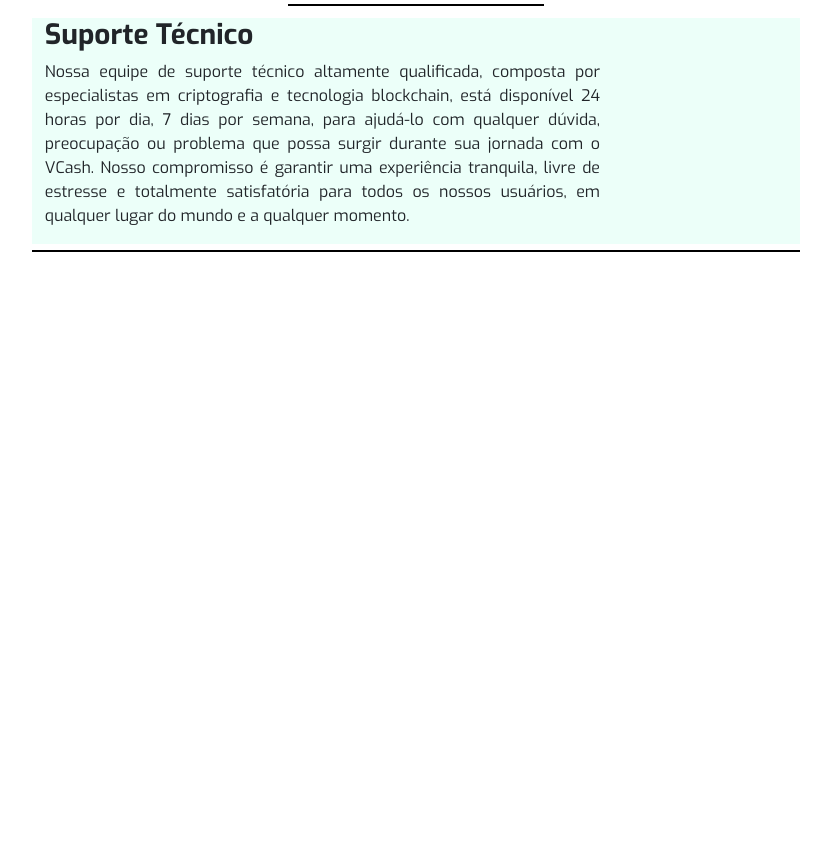
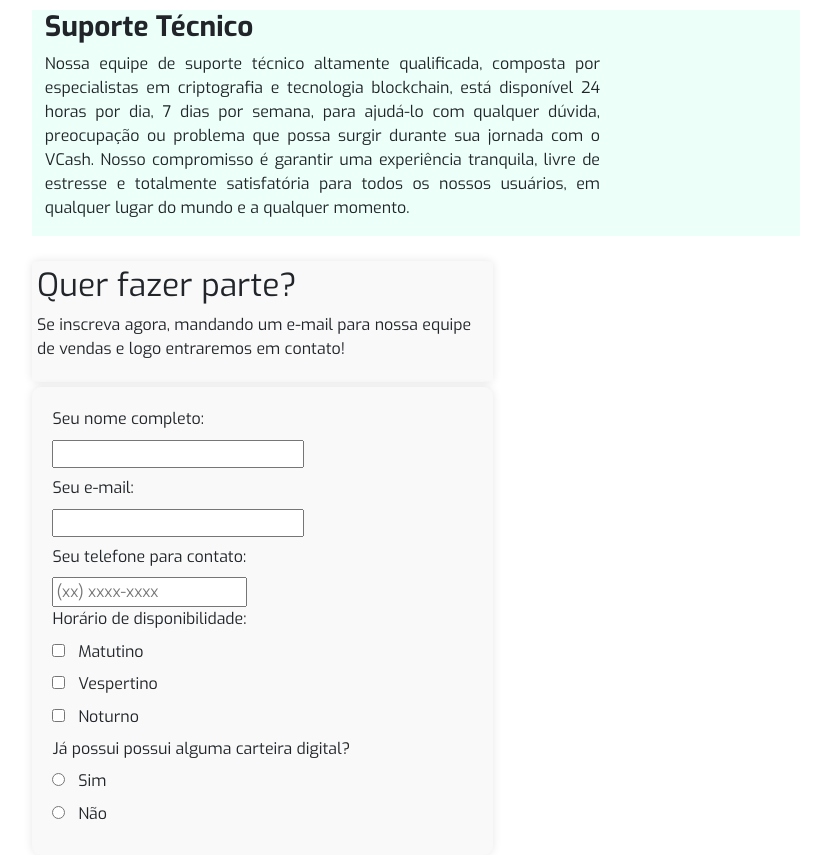
Before and after one commit to D16l/landing-page, a plain HTML site: page index.html in a window 1280 px wide. Shown: the part 875-1730 px from the top of the page, without its empty margins (224-1055 px from the left). Before the commit the page ends 1127 px from the top, so only its background shows below. Drawn offline with nearby package versions, Linux system fonts and the light colour scheme; some icons are missing.

Commit message:
Adicionado forms e modificado sections

```diff
--- a/index.html
+++ b/index.html
@@ -87,7 +87,6 @@ Você terá controle total sobre suas finanças, sempre com a praticidade de pod
             <p>Explore diversas oportunidades de investimento com nossa carteira virtual, permitindo que você gerencie e monitore seus investimentos de forma eficiente, realizando transações e acompanhando seu portfólio com facilidade, tudo em um só lugar.</p>
         </ul>
     </div>
-    <div class="first-bar"></div>
         <div class="secont-section">
             <div class="history-content">
                 <h3 id="bold-history-text" class="history-text">Um pouco sobre nós...</h3>
@@ -118,7 +117,32 @@ Nosso compromisso é garantir uma experiência tranquila, livre de estresse e to
             style="width:200px;height:200px">
         </lord-icon>
     </div>
-    <div class="third-bar"></div>
+    <div class="forms-background">
+        <div class="title-section">
+            <h2 >Quer fazer parte?</h2>
+            <p>Se inscreva agora, mandando um e-mail para nossa equipe de vendas e logo entraremos em contato!</p>
+        </div>
+        <form class="forms">
+            <label for="userName">Seu nome completo:</label><br>
+            <input type="text" id="userName" name="userName"><br>
+            <label for="userEmail">Seu e-mail:</label><br>
+            <input type="text" id="userEmail" name="userEmail"><br>
+            <label for="userPhone">Seu telefone para contato:</label><br>
+            <input type="tel" id="userPhone" name="userPhone" pattern="([0-9]{2}) [0-9]{4}-[0-9]{4}" placeholder="(xx) xxxx-xxxx" maxlength="16"><br>
+            <label>Horário de disponibilidade:</label><br>
+            <input type="checkbox" id="day" name="daytime">
+            <label for="day">Matutino</label><br>
+            <input type="checkbox" id="afternoon" name="afternoon">
+            <label for="afternoon">Vespertino</label><br>
+            <input type="checkbox" id="night" name="afternoon">
+            <label for="night">Noturno</label><br>
+            <label>Já possui possui alguma carteira digital?</label><br>
+            <input type="radio" id="yes" name="options" value="Sim">
+            <label for="yes">Sim</label><br>
+            <input type="radio" id="no" name="options" value="Não">
+            <label for="no">Não</label><br>
+        </form>
+    </div>
     <script src="script.js"></script>
     <script src="https://cdn.lordicon.com/lordicon.js"></script>
     <script src="https://cdn.lordicon.com/lordicon.js"></script>
--- a/script.js
+++ b/script.js
@@ -27,3 +27,36 @@ function fecharMenu(elementoIcone) {
     const menu = elementoIcone.closest('.menu-botoes');
     menu.classList.remove('visible');
 }
+
+document.getElementById('userPhone').addEventListener('input', function(e) {
+    var phone = e.target.value.replace(/\D/g, '');
+
+    if(phone.lengh <= 2){
+        e.target.value = '(' + phone;
+    } else if (phone.lengh <= 6){
+        e.target.value = '(' + phone.substring(0,2) + ') ' + phone.substring(2);
+    } else if (phone.lengh <= 10) {
+        e.target.value = '(' + phone.substring(0,2) + ') ' + phone.substring(2,7) + '-' + phone.substring(7);
+    } else {
+        e.target.value = '(' + phone.substring(0,2) + ') ' + phone.substring(2,7) + '-' + phone.substring(7,11);
+    }
+});
+
+document.getElementById('userPhone').addEventListener('keydown', function (e) {
+    if (e.keyCode === 8) {
+        var phone = e.target.value.replace(/\D/g, '');
+        var formattedPhone = '';
+
+        if (phone.length <= 2) {
+            formattedPhone = phone;
+        } else if (phone.length <= 7) {
+            formattedPhone = '(' + phone.substring(0, 2) + ') ' + phone.substring(2);
+        } else if (phone.length <= 11) {
+            formattedPhone = '(' + phone.substring(0, 2) + ') ' + phone.substring(2, 7) + '-' + phone.substring(7);
+        } else {
+            formattedPhone = '(' + phone.substring(0, 2) + ') ' + phone.substring(2, 7) + '-' + phone.substring(7, 11);
+        }
+
+        e.target.value = formattedPhone;
+    }
+});
--- a/style.css
+++ b/style.css
@@ -240,6 +240,7 @@ img{
     display: none;
     position: relative;
     font-family: 'Exo', sans-serif;
+    transition: transform 0.3s ease;
 
 }
 
@@ -288,18 +289,11 @@ img{
     font-weight: 700;
 }
 
-.first-bar{
-    background-color: #000000;
-    margin: 0% 30% 0.5% 30%;
-    height: 2px;
-    color: #00000000;
-
-}
-
 .history-text{
     text-align: justify;
     margin: 0% 0% 1% 20%;
     font-family: 'Exo', sans-serif;
+
 }
 
 #bold-history-text{
@@ -317,10 +311,12 @@ img{
     padding-right: 1%;
     padding-bottom: 1%;
     transition: transform 0.3s ease;
+    box-shadow: 0 0 5% rgba(0, 0, 0, 0.5);
 }
 
 .secont-section:hover{
     transform: scale(1.1);
+    box-shadow: 0 0 50px rgba(0, 0, 0, 0.1);
 }
 
 .history-content{
@@ -352,19 +348,60 @@ img{
     background-color: #ecfff9;
     padding-left: 1%;
     transition: transform 0.3s ease;
+    box-shadow: 0 0 5% rgba(0, 0, 0, 0.5);
 }
 
 .third-section:hover{
     transform: scale(1.1);
+    box-shadow: 0 0 50px rgba(0, 0, 0, 0.1);
 }
 
 .support-content{
     flex: 1;
 }
 
-.third-bar{
-    background-color: #000000;
-    margin: 0.5% 20% 1% 20%;
-    height: 2px;
-    color: #00000000;
+
+.title-section{
+    width: 45%;
+    padding: 0.5%;
+    margin-bottom: 0.5%;
+    background-color: #f9f9f9;
+    border-radius: 2%;
+    box-shadow: 0 0 10px rgba(0, 0, 0, 0.1);
+    font-family: 'Exo', sans-serif;
 }
+
+
+.forms-background{
+    margin-left: 20%;
+    margin-top: 2%;
+    font-family: 'Exo', sans-serif;
+}
+
+.forms {
+    width: 45%;
+    padding: 2%;
+    background-color: #f9f9f9;
+    border-radius: 2%;
+    box-shadow: 0 0 10px rgba(0, 0, 0, 0.1);
+}
+
+.forms label,
+.forms input[type="text"],
+.forms input[type="checkbox"],
+.forms input[type="radio"] {
+    margin-bottom: 2%;
+}
+
+.forms input[type="checkbox"],
+.forms input[type="radio"] {
+    margin-right: 2%;
+    flex-wrap: wrap-reverse;
+
+}
+
+.forms input[type="text"]{
+    width: 60%;
+    box-sizing: border-box;
+    padding: 0%;
+}
```
